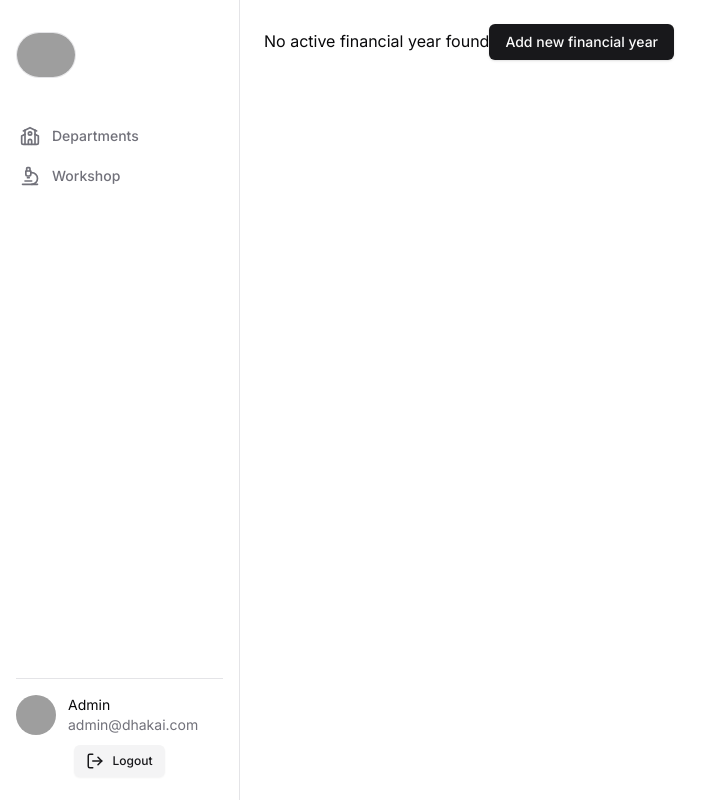
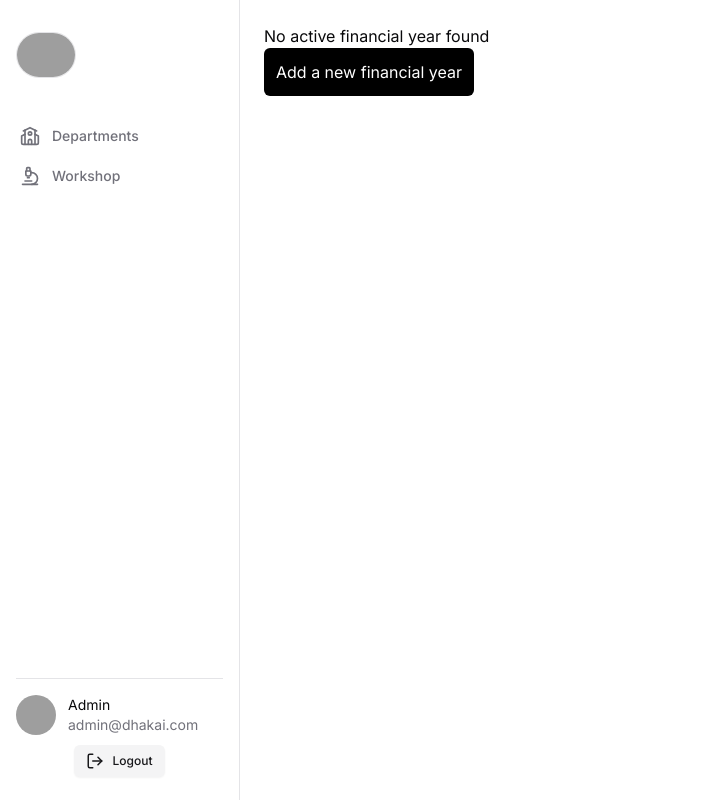
Before and after one commit to tusheer/lab-store-management, a Next.js app: page /general-store in a window 1280 px wide. Shown: the whole page, without its empty margins (0-721 px from the left). Built offline with nearby package versions, Linux system fonts and the light colour scheme; no server answers; the database is empty; sample sign-in values are in the browser's storage; grey boxes are pictures that could not be loaded.

Commit message:
code updated

```diff
--- a/src/app/(dashboard)/general-store/components/FinancialYearCreateDialog.tsx
+++ b/src/app/(dashboard)/general-store/components/FinancialYearCreateDialog.tsx
@@ -11,8 +11,8 @@ import { cn } from '@/lib/utils';
 import { zodResolver } from '@hookform/resolvers/zod';
 import { format } from 'date-fns';
 import { CalendarIcon } from 'lucide-react';
-import { useRouter } from 'next/navigation';
-import { useState } from 'react';
+import { useRouter, useSearchParams } from 'next/navigation';
+import { useEffect, useState } from 'react';
 import { useForm } from 'react-hook-form';
 import { toast } from 'sonner';
 import { createNewActiveFinancialYear } from '../actions';
@@ -40,6 +40,14 @@ const FinancialYearCreateDialog = () => {
             toast.error((error as Error).message);
         }
     };
+    const searchParams = useSearchParams();
+    const isModalOpen = searchParams.get('modal') === 'true';
+    useEffect(() => {
+        if (isModalOpen) {
+            setOpen(true);
+        }
+    }, [searchParams, isModalOpen]);
+
     return (
         <Dialog open={open} onOpenChange={setOpen}>
             <DialogTrigger asChild>
--- a/src/app/(dashboard)/general-store/page.tsx
+++ b/src/app/(dashboard)/general-store/page.tsx
@@ -1,7 +1,7 @@
 import Container from '@/components/ui/Container';
 import PageHeading from '@/components/ui/PageHeading';
-import { Button } from '@/components/ui/button';
 import prisma from '@/lib/prisma';
+import Link from 'next/link';
 import StockTable from './components/StockTable';
 
 export async function getGeneralStores() {
@@ -48,7 +48,13 @@ const GeneralStores = async () => {
         return (
             <Container>
                 No active financial year found
-                <Button>Add new financial year</Button>
+                {/* <Button onClick={handleAddFinancialYearClick}>Add new financial year</Button> */}
+                <Link
+                    className="block w-fit rounded-md bg-black px-3 py-3 text-white"
+                    href={{ pathname: '/general-store/financial-year', query: { modal: true } }}
+                >
+                    Add a new financial year
+                </Link>
             </Container>
         );
     }
```
